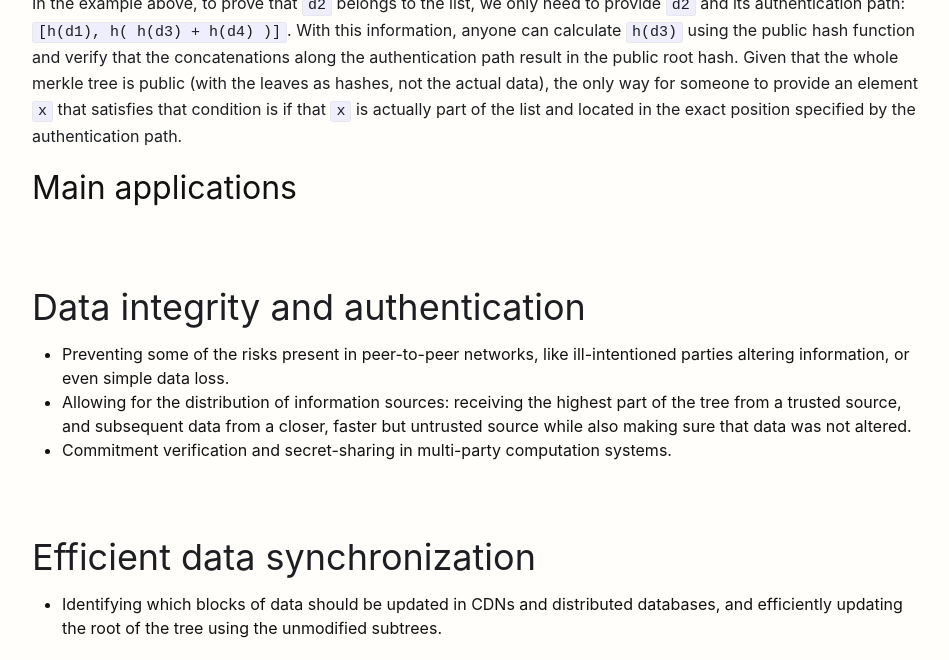
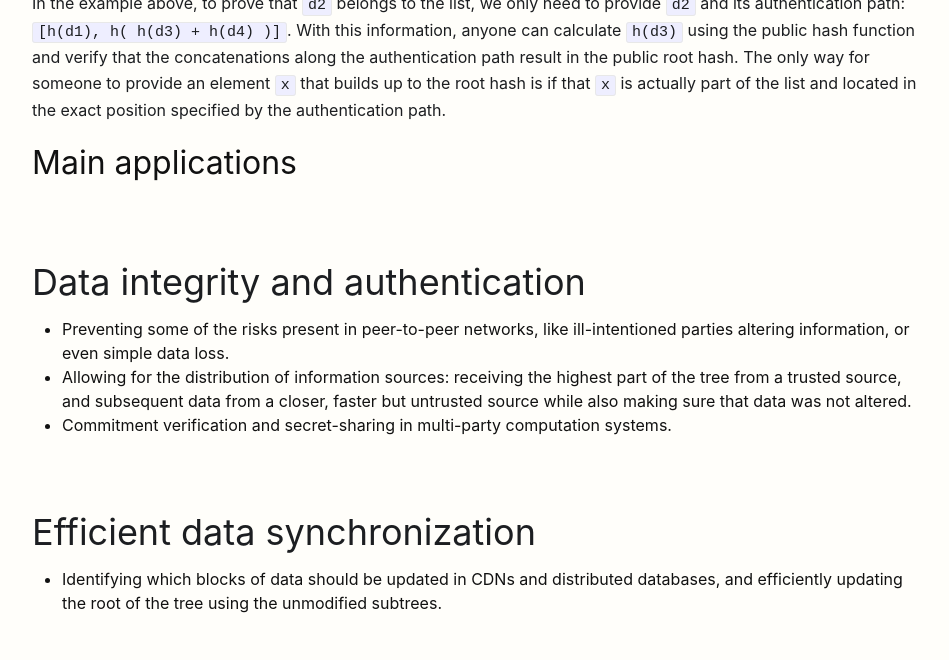
Before and after one commit to eryxcoop/eryxcoop.github.io, a Jekyll site: the page built from _posts/2025-03-18-Merkle-Trees.md, in a window 1280 px wide and 900 px high, scrolled down 2382 px, cut to the strip 240-900 px from the top of the window. Shown: the whole strip, without its empty margins (160-1109 px from the left). Built offline with Jekyll 4.4.1, drawn with Linux system fonts in a browser that asks for light colours; some web fonts are replaced.

Commit message:
Merkle trees post: fix authentication notes

```diff
--- a/_posts/2025-03-18-Merkle-Trees.md
+++ b/_posts/2025-03-18-Merkle-Trees.md
@@ -55,7 +55,7 @@ The other hashes in the path are intermediate hashes in the tree, which are nece
 
 In the example above, to prove that `d2` belongs to the list, we only need to provide `d2` and its authentication path: `[h(d1), h( h(d3) + h(d4) )]`.
 With this information, anyone can calculate `h(d3)` using the public hash function and verify that the concatenations along the authentication path result in the public root hash.
-Given that the whole merkle tree is public (with the leaves as hashes, not the actual data), the only way for someone to provide an element `x` that satisfies that condition is if that `x` is actually part of the list and located in the exact position specified by the authentication path.
+The only way for someone to provide an element `x` that builds up to the root hash is if that `x` is actually part of the list and located in the exact position specified by the authentication path.
 
 ## Main applications
 
```
